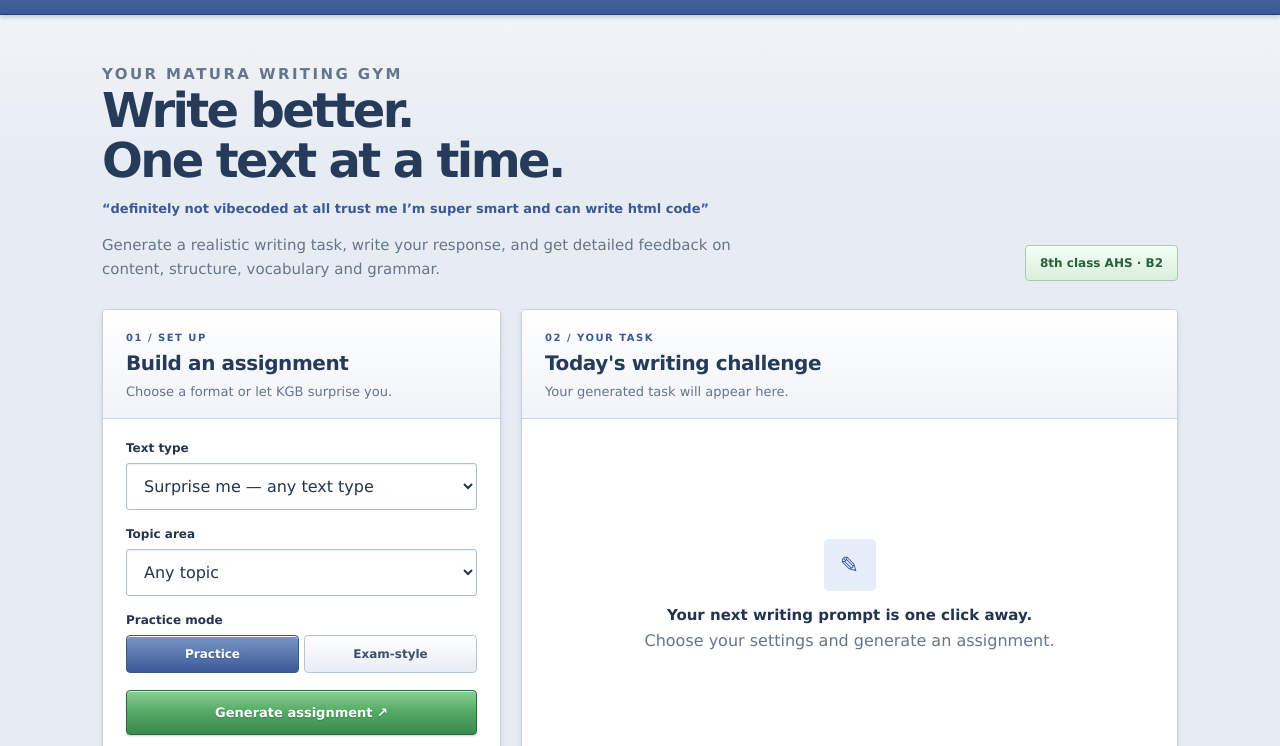
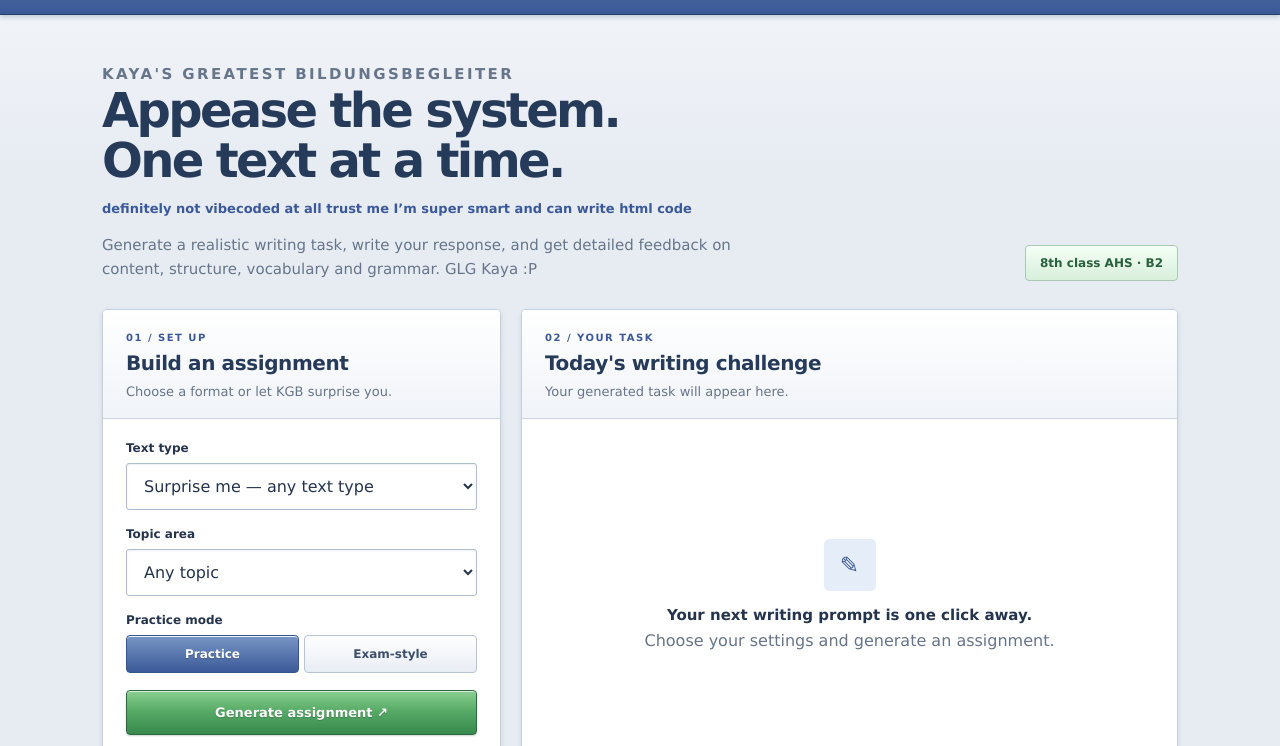
Before and after one commit to kayabonmassar-sys/Practice_1.01, a website: page index.html in a window 1280 px wide. Shown: the part 53-799 px from the top of the page. Drawn offline with Linux system fonts and the light colour scheme.

Commit message:
Update index.html

```diff
--- a/index.html
+++ b/index.html
@@ -285,10 +285,10 @@
   <main>
     <section class="intro">
       <div>
-        <p class="eyebrow">Your Matura writing gym</p>
-        <h1>Write better.<br>One text at a time.</h1>
-        <p class="tagline">“definitely not vibecoded at all trust me I’m super smart and can write html code”</p>
-        <p>Generate a realistic writing task, write your response, and get detailed feedback on content, structure, vocabulary and grammar.</p>
+        <p class="eyebrow">Kaya's greatest Bildungsbegleiter</p>
+        <h1>Appease the system.<br>One text at a time.</h1>
+        <p class="tagline">definitely not vibecoded at all trust me I’m super smart and can write html code</p>
+        <p>Generate a realistic writing task, write your response, and get detailed feedback on content, structure, vocabulary and grammar. GLG Kaya :P</p>
       </div>
       <div class="level-pill">8th class AHS · B2</div>
     </section>
```
